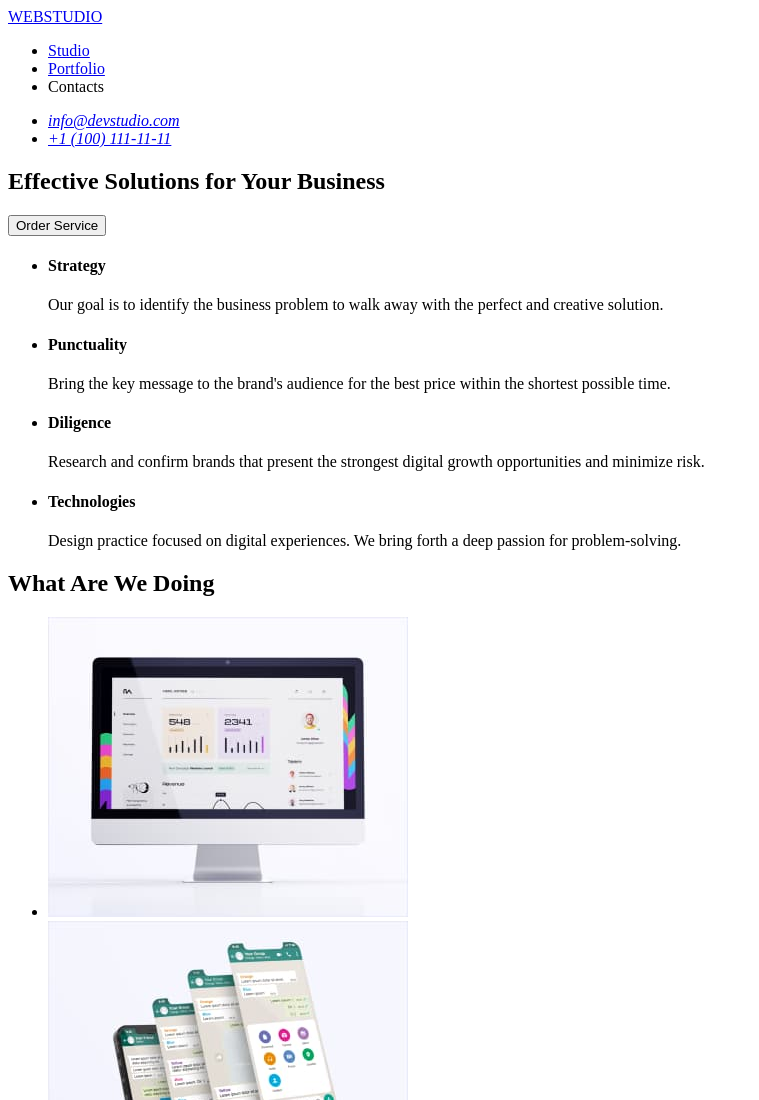
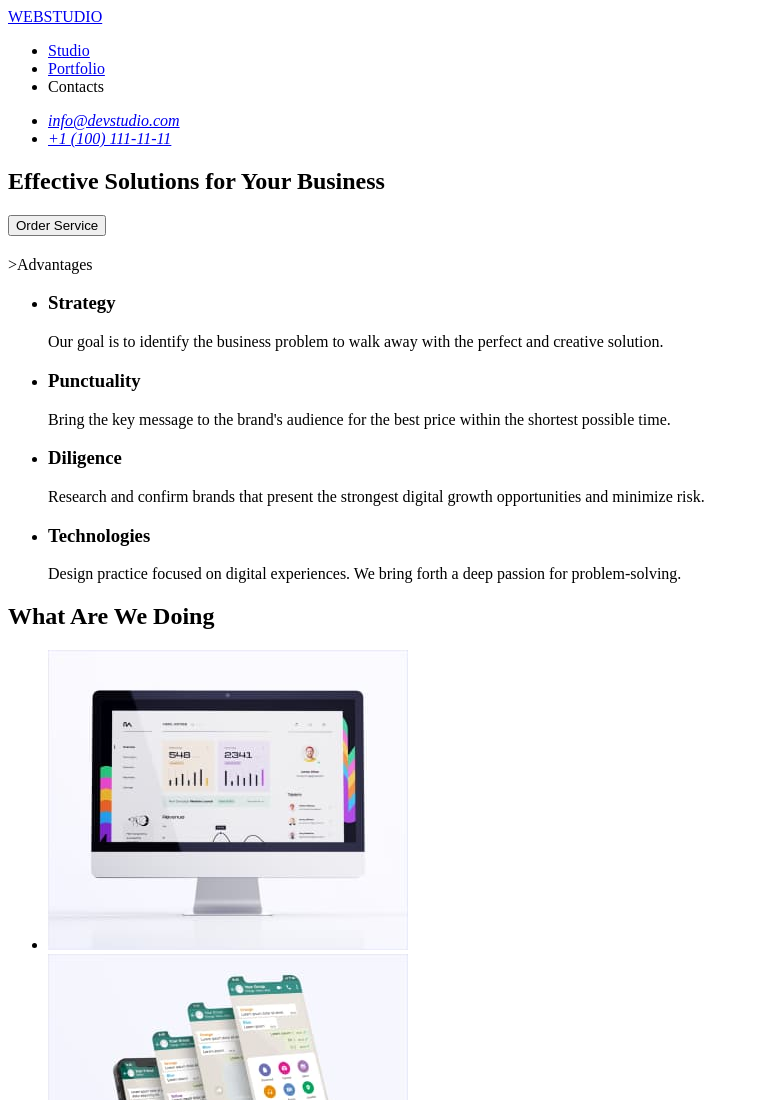
Before and after one commit to KomrakovaAnna/goit-markup-hw-01, a plain HTML site: page index.html in a window 1280 px wide. Shown: the top 1100 px of the page, without its empty margins (0-759 px from the left). Drawn offline with Linux system fonts and the light colour scheme.

Commit message:
more fixes

```diff
--- a/index.html
+++ b/index.html
@@ -3,7 +3,7 @@
   <head>
     <meta charset="UTF-8" />
     <meta name="viewport" content="width=device-width, initial-scale=1.0" />
-    <title>WEBSTUDIO</title>
+    <title>Studio</title>
   </head>
 
   <body>
@@ -41,30 +41,31 @@
       </section>
 
       <section class="benefits">
+        <h2 class="section-title"></h2>>Advantages</h2>
         <ul class="list-items">
           <li>
-            <h4>Strategy</h4>
+            <h3>Strategy</h3>
             <p>
               Our goal is to identify the business problem to walk away with the
               perfect and creative solution.
             </p>
           </li>
           <li>
-            <h4>Punctuality</h4>
+            <h3>Punctuality</h3>
             <p>
               Bring the key message to the brand's audience for the best price
               within the shortest possible time.
             </p>
           </li>
           <li>
-            <h4>Diligence</h4>
+            <h3>Diligence</h3>
             <p>
               Research and confirm brands that present the strongest digital
               growth opportunities and minimize risk.
             </p>
           </li>
           <li>
-            <h4>Technologies</h4>
+            <h3>Technologies</h3>
             <p>
               Design practice focused on digital experiences. We bring forth a
               deep passion for problem-solving.
```
